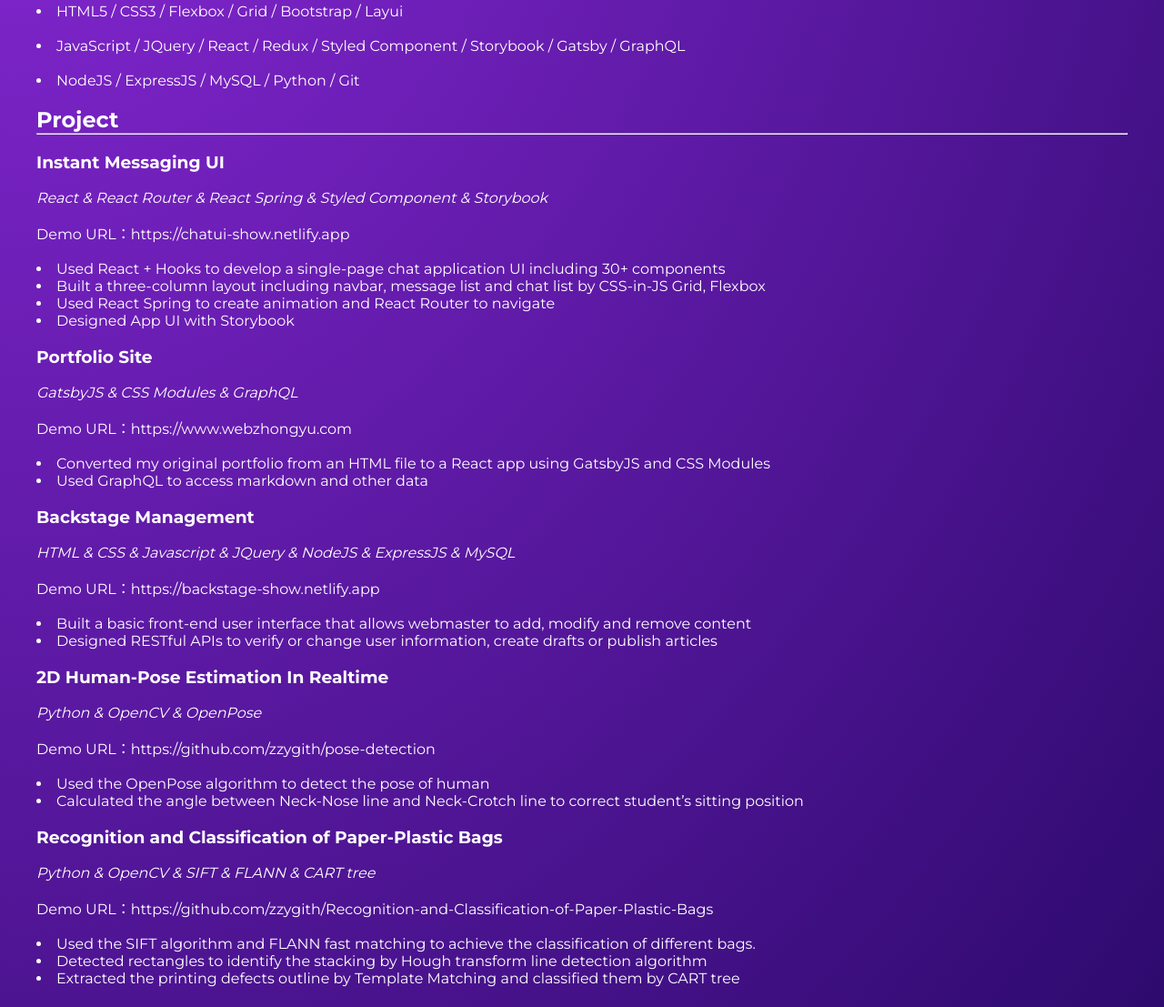
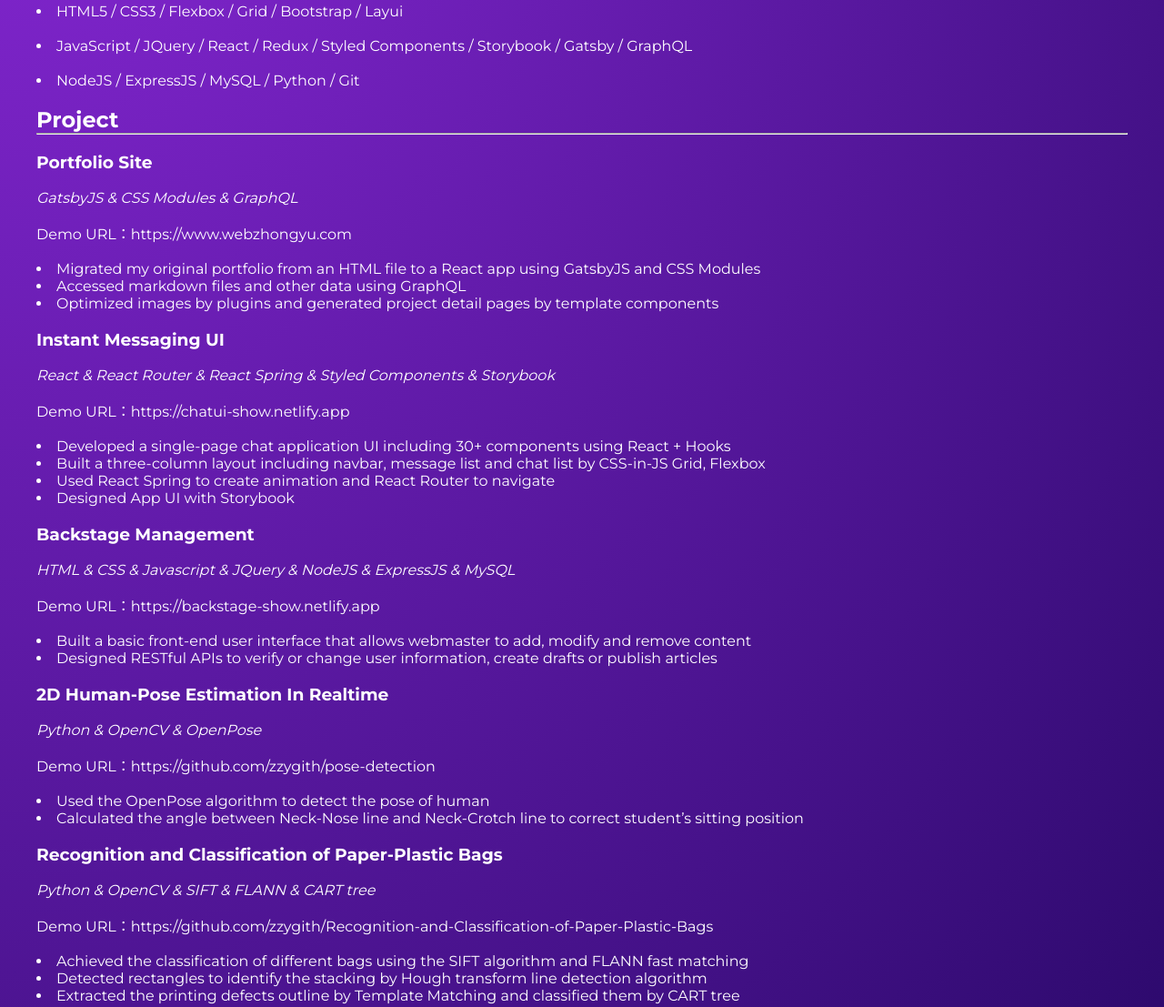
Before and after one commit to zzygith/zhongyublog, a Gatsby site: page /resume in a window 1280 px wide. Shown: the part 544-1651 px from the top of the page at 91% size. Built offline with nearby package versions, Linux system fonts and the light colour scheme; Gatsby itself is replaced by a stand-in of ours.

Commit message:
Optimize resume page

```diff
--- a/src/pages/resume.js
+++ b/src/pages/resume.js
@@ -1,116 +1,252 @@
-import React from 'react'
-import Layout from '../components/Layout'
+import React from "react"
+import Layout from "../components/Layout"
 
 const About = () => {
-
   return (
     <Layout>
-
       <div>
         <h1>Resume</h1>
-        <div className="resume" >
-        <h1><center>Zhongyu Zhang</center></h1>
+        <div className="resume">
+          <h1>
+            <center>Zhongyu Zhang</center>
+          </h1>
           <center>
-        <p><strong>Phone:</strong> 1-5875966983 <a href="https://github.com/zzygith" target ="_blank" rel="noreferrer"><strong>Github:</strong> github.com/zzygith</a><br/>
-        <a href="https://www.linkedin.com/in/zhongyu-zhang-profile" target ="_blank" rel="noreferrer"><strong>Linkedin:</strong> linkedin.com/in/zhongyu-zhang-profile</a> <a href="mailto: zhangzhongyu98@gmail.com" target ="_blank" rel="noreferrer"><strong>Email:</strong> zhangzhongyu98@gmail.com</a></p>
+            <p>
+              <strong>Phone:</strong> 1-5875966983
+              <a
+                href="https://github.com/zzygith"
+                target="_blank"
+                rel="noreferrer"
+              >
+                <strong>Github:</strong> github.com/zzygith
+              </a>
+              <br />
+              <a
+                href="https://www.linkedin.com/in/zhongyu-zhang-profile"
+                target="_blank"
+                rel="noreferrer"
+              >
+                <strong>Linkedin:</strong> linkedin.com/in/zhongyu-zhang-profile
+              </a>
+
+              <a
+                href="mailto: zhangzhongyu98@gmail.com"
+                target="_blank"
+                rel="noreferrer"
+              >
+                <strong>Email:</strong> zhangzhongyu98@gmail.com
+              </a>
+            </p>
           </center>
           <h2>Education</h2>
-        <hr/>
-        <br/>
+          <hr />
+          <br />
           <div>
             <div>
-        <a href="https://www.ualberta.ca/index.html" target ="_blank" rel="noreferrer"><h3 style={{ display: "inline-block" }}>University of Alberta</h3></a>&emsp;
+              <a
+                href="https://www.ualberta.ca/index.html"
+                target="_blank"
+                rel="noreferrer"
+              >
+                <h3 style={{ display: "inline-block" }}>
+                  University of Alberta
+                </h3>
+              </a>
+              &emsp;
               <span>(2020.09-2022.04)</span>
-              <span style={{ float:"right"}}>
-          Edmonton, Alberta, Canada
-          </span>
+              <span style={{ float: "right" }}>Edmonton, Alberta, Canada</span>
             </div>
-          <br/>
-          <div>
-          Master's Degree&emsp;Electrical and Computer Engineering&emsp;GPA:3.8/4.0
-          </div>
-          <br/>
-          <div>
-              <a href="https://www.en.sdu.edu.cn" target ="_blank" rel="noreferrer"><h3 style={{ display: "inline-block" }}>Shandong University</h3></a>&emsp;
-              <span>(2016.09-2020.06)</span>
-              <span style={{float:"right"}}>
-          Jinan, Shandong, China
-          </span>
-          </div>
-          <br/>
-        <div>
-        Bachelor‘s Degree&emsp;Automation&emsp;GPA:83.66/100
-        </div>
-        </div>
-        <br/>
-        <h2>Skills</h2>
-        <hr/>
             <br />
             <div>
-        <ul style={{listStylePosition:'inside'}}>
+              Master's Degree&emsp;Electrical and Computer
+              Engineering&emsp;GPA:3.8/4.0
+            </div>
+            <br />
+            <div>
+              <a
+                href="https://www.en.sdu.edu.cn"
+                target="_blank"
+                rel="noreferrer"
+              >
+                <h3 style={{ display: "inline-block" }}>Shandong University</h3>
+              </a>
+              &emsp;
+              <span>(2016.09-2020.06)</span>
+              <span style={{ float: "right" }}>Jinan, Shandong, China</span>
+            </div>
+            <br />
+            <div>Bachelor‘s Degree&emsp;Automation&emsp;GPA:83.66/100</div>
+          </div>
+          <br />
+          <h2>Skills</h2>
+          <hr />
+          <br />
+          <div>
+            <ul style={{ listStylePosition: "inside" }}>
               <li>HTML5 / CSS3 / Flexbox / Grid / Bootstrap / Layui</li>
             </ul>
-        <br/>
-        <ul style={{listStylePosition:'inside'}}>
-        <li>JavaScript / JQuery / React / Redux / Styled Component / Storybook / Gatsby / GraphQL</li>
+            <br />
+            <ul style={{ listStylePosition: "inside" }}>
+              <li>
+                JavaScript / JQuery / React / Redux / Styled Components /
+                Storybook / Gatsby / GraphQL
+              </li>
             </ul>
-        <br/>
-        <ul style={{listStylePosition:'inside'}}>
+            <br />
+            <ul style={{ listStylePosition: "inside" }}>
               <li>NodeJS / ExpressJS / MySQL / Python / Git</li>
             </ul>
           </div>
           <br />
           <h2>Project</h2>
-        <hr/>
-        <br/>
+          <hr />
+          <br />
+
+          <h3>Portfolio Site</h3>
+          <p>
+            <em>GatsbyJS &#x26; CSS Modules &#x26; GraphQL</em>
+          </p>
+          <p>
+            Demo URL：
+            <a
+              href="https://www.webzhongyu.com"
+              target="_blank"
+              rel="noreferrer"
+            >
+              https://www.webzhongyu.com
+            </a>
+          </p>
+          <ul style={{ listStylePosition: "inside" }}>
+            <li>
+              Migrated my original portfolio from an HTML file to a React app
+              using GatsbyJS and CSS Modules
+            </li>
+            <li>Accessed markdown files and other data using GraphQL</li>
+            <li>
+              Optimized images by plugins and generated project detail pages by
+              template components
+            </li>
+          </ul>
+
+          <br />
+
           <h3>Instant Messaging UI</h3>
-        <p><em>React &#x26; React Router &#x26; React Spring &#x26; Styled Component &#x26; Storybook</em></p>
-        <p>Demo URL：<a href="https://chatui-show.netlify.app" target ="_blank" rel="noreferrer">https://chatui-show.netlify.app</a></p>
-        <ul style={{listStylePosition:'inside'}}>
-        <li>Used React + Hooks to develop a single-page chat application UI including 30+ components</li>
-        <li>Built a three-column layout including navbar, message list and chat list by CSS-in-JS Grid, Flexbox</li>
-        <li>Used React Spring to create animation and React Router to navigate</li>
+          <p>
+            <em>
+              React &#x26; React Router &#x26; React Spring &#x26; Styled
+              Components &#x26; Storybook
+            </em>
+          </p>
+          <p>
+            Demo URL：
+            <a
+              href="https://chatui-show.netlify.app"
+              target="_blank"
+              rel="noreferrer"
+            >
+              https://chatui-show.netlify.app
+            </a>
+          </p>
+          <ul style={{ listStylePosition: "inside" }}>
+            <li>
+              Developed a single-page chat application UI including 30+
+              components using React + Hooks
+            </li>
+            <li>
+              Built a three-column layout including navbar, message list and
+              chat list by CSS-in-JS Grid, Flexbox
+            </li>
+            <li>
+              Used React Spring to create animation and React Router to navigate
+            </li>
             <li>Designed App UI with Storybook</li>
           </ul>
-        <br/>
-        <h3>Portfolio Site</h3>
-        <p><em>GatsbyJS &#x26; CSS Modules &#x26; GraphQL</em></p>
-        <p>Demo URL：<a href="https://www.webzhongyu.com" target ="_blank" rel="noreferrer">https://www.webzhongyu.com</a></p>
-        <ul style={{listStylePosition:'inside'}}>
-        <li>Converted my original portfolio from an HTML file to a React app using GatsbyJS and CSS Modules</li>
-        <li>Used GraphQL to access markdown and other data</li>
+
+          <br />
+          <h3>Backstage Management</h3>
+          <p>
+            <em>
+              HTML &#x26; CSS &#x26; Javascript &#x26; JQuery &#x26; NodeJS
+              &#x26; ExpressJS &#x26; MySQL
+            </em>
+          </p>
+          <p>
+            Demo URL：
+            <a
+              href="https://backstage-show.netlify.app"
+              target="_blank"
+              rel="noreferrer"
+            >
+              https://backstage-show.netlify.app
+            </a>
+          </p>
+          <ul style={{ listStylePosition: "inside" }}>
+            <li>
+              Built a basic front-end user interface that allows webmaster to
+              add, modify and remove content
+            </li>
+            <li>
+              Designed RESTful APIs to verify or change user information, create
+              drafts or publish articles
+            </li>
           </ul>
-        <br/>
-        <h3>Backstage Management</h3>
-        <p><em>HTML &#x26; CSS &#x26; Javascript &#x26; JQuery &#x26; NodeJS &#x26; ExpressJS &#x26; MySQL</em></p>
-        <p>Demo URL：<a href="https://backstage-show.netlify.app" target ="_blank" rel="noreferrer">https://backstage-show.netlify.app</a></p>
-        <ul style={{listStylePosition:'inside'}}>
-        <li>Built a basic front-end user interface that allows webmaster to add, modify and remove content</li>
-        <li>Designed RESTful APIs to verify or change user information, create drafts or publish articles</li>
+          <br />
+          <h3>2D Human-Pose Estimation In Realtime</h3>
+          <p>
+            <em>Python &#x26; OpenCV &#x26; OpenPose</em>
+          </p>
+          <p>
+            Demo URL：
+            <a
+              href="https://github.com/zzygith/pose-detection"
+              target="_blank"
+              rel="noreferrer"
+            >
+              https://github.com/zzygith/pose-detection
+            </a>
+          </p>
+          <ul style={{ listStylePosition: "inside" }}>
+            <li>Used the OpenPose algorithm to detect the pose of human</li>
+            <li>
+              Calculated the angle between Neck-Nose line and Neck-Crotch line
+              to correct student’s sitting position
+            </li>
           </ul>
-        <br/>
-        <h3>2D Human-Pose Estimation In Realtime</h3>
-        <p><em>Python &#x26; OpenCV &#x26; OpenPose</em></p>
-        <p>Demo URL：<a href="https://github.com/zzygith/pose-detection" target ="_blank" rel="noreferrer">https://github.com/zzygith/pose-detection</a></p>
-        <ul style={{listStylePosition:'inside'}}>
-        <li>Used the OpenPose algorithm to detect the pose of human</li>
-        <li>Calculated the angle between Neck-Nose line and Neck-Crotch line to correct student’s sitting position</li>
+          <br />
+          <h3>Recognition and Classification of Paper-Plastic Bags</h3>
+          <p>
+            <em>
+              Python &#x26; OpenCV &#x26; SIFT &#x26; FLANN &#x26; CART tree
+            </em>
+          </p>
+          <p>
+            Demo URL：
+            <a
+              href="https://github.com/zzygith/Recognition-and-Classification-of-Paper-Plastic-Bags"
+              target="_blank"
+              rel="noreferrer"
+            >
+              https://github.com/zzygith/Recognition-and-Classification-of-Paper-Plastic-Bags
+            </a>
+          </p>
+          <ul style={{ listStylePosition: "inside" }}>
+            <li>
+              Achieved the classification of different bags using the SIFT
+              algorithm and FLANN fast matching
+            </li>
+            <li>
+              Detected rectangles to identify the stacking by Hough transform
+              line detection algorithm
+            </li>
+            <li>
+              Extracted the printing defects outline by Template Matching and
+              classified them by CART tree
+            </li>
           </ul>
-        <br/>
-        <h3>Recognition and Classification of Paper-Plastic Bags</h3>
-          <p><em>Python &#x26; OpenCV &#x26; SIFT &#x26; FLANN &#x26; CART tree</em></p>
-          <p>Demo URL：<a href="https://github.com/zzygith/Recognition-and-Classification-of-Paper-Plastic-Bags" target ="_blank" rel="noreferrer">https://github.com/zzygith/Recognition-and-Classification-of-Paper-Plastic-Bags</a></p>
-        <ul style={{listStylePosition:'inside'}}>
-        <li>Used the SIFT algorithm and FLANN fast matching to achieve the classification of different bags.</li>
-        <li>Detected rectangles to identify the stacking by Hough transform line detection algorithm</li>
-        <li>Extracted the printing defects outline by Template Matching and classified them by CART tree</li>
-        </ul>
-
         </div>
       </div>
-
     </Layout>
-  );
+  )
 }
 
 export default About
```
Also changed, not shown: src/projects/chat.md (+1 -1 lines). Lines whose indentation alone changed are shown as unchanged.
